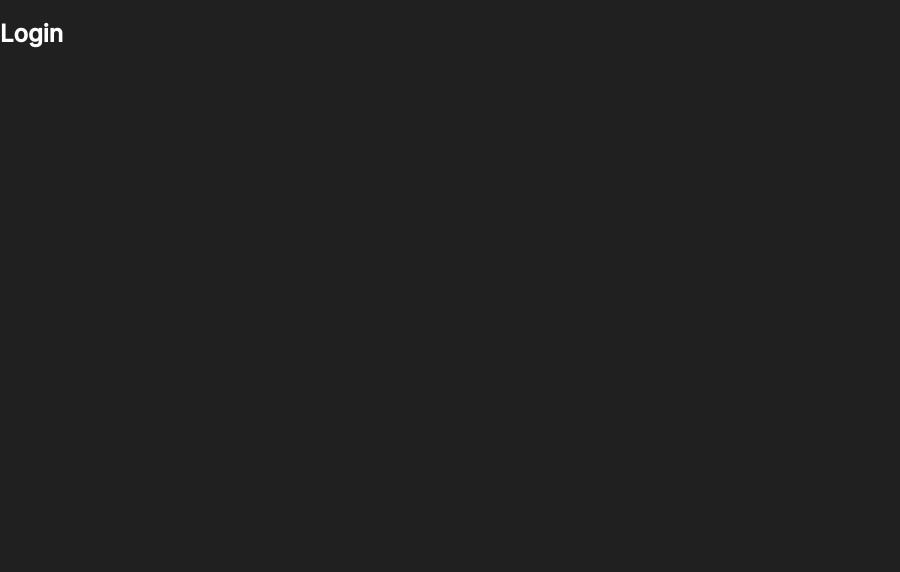
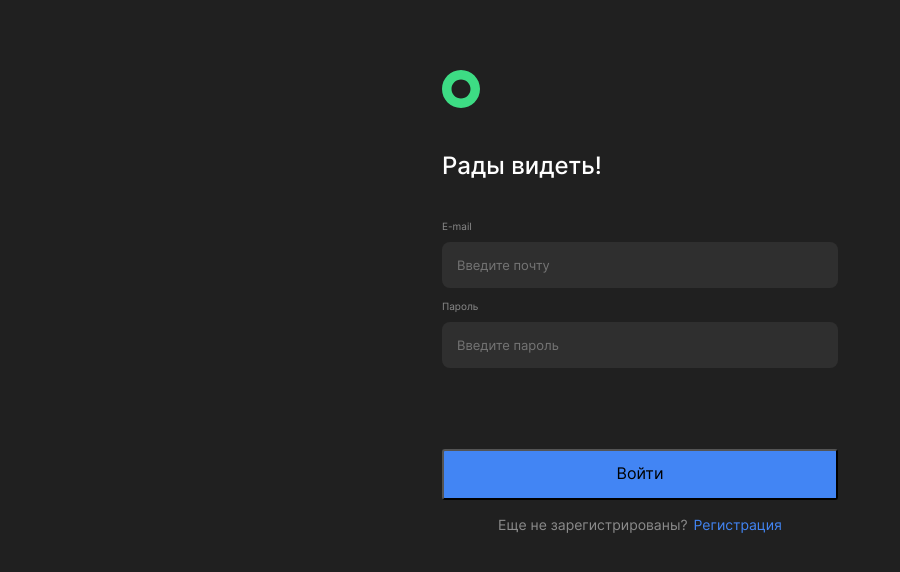
Before and after one commit to KozyrevAlexey/movies-explorer-frontend, a React (Create React App) app: page /signin in a window 1280 px wide. Shown: the top 572 px of the page, without its empty margins (0-900 px from the left). Built offline with nearby package versions, Linux system fonts and the light colour scheme.

Commit message:
Feat: Сделать секцию Логин

```diff
--- /dev/null
+++ b/src/components/Login/Login.css
@@ -0,0 +1,3 @@
+.login {
+  margin-top: 70px;
+}
--- a/src/components/Login/Login.jsx
+++ b/src/components/Login/Login.jsx
@@ -1,9 +1,26 @@
 import React from 'react';
+import './Login.css'
+import Form from '../Form/Form';
 
 const Login = () => {
   return (
-    <section>
-<h2>Login</h2>
+    <section className='login'>
+      <Form
+        title='Рады видеть!'
+        buttonName='Войти'
+        spanText='Еще не зарегистрированы?'
+        spanPatch='/signup'
+        spanLink='Регистрация'
+      >
+
+        <label className='form_label' htmlFor='email'>E-mail</label>
+        <input className='form__input' id='email' type='text' placeholder='Введите почту' />
+        <span className='form__span'> Что-то пошло не так </span>
+
+        <label className='form_label' htmlFor='password'> Пароль </label>
+        <input className='form__input' id='name' type='password' placeholder='Введите пароль' />
+        <span className='form__span'> Что-то пошло не так </span>
+      </Form>
     </section>
   );
 };
```
